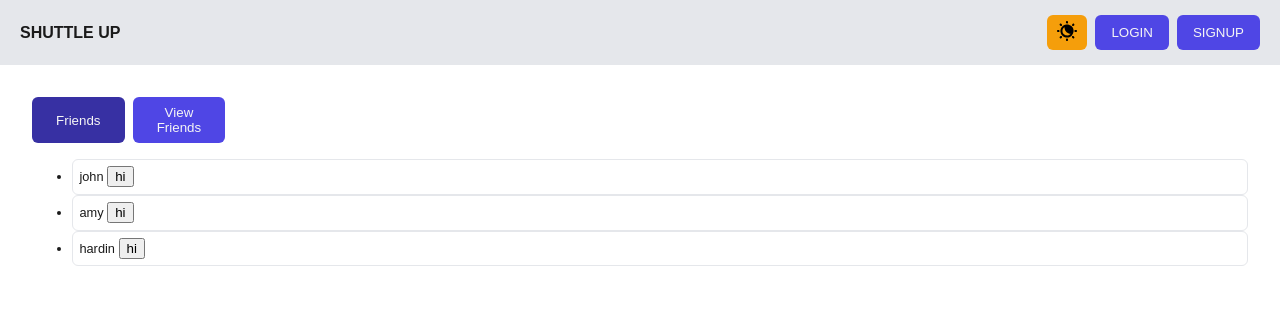
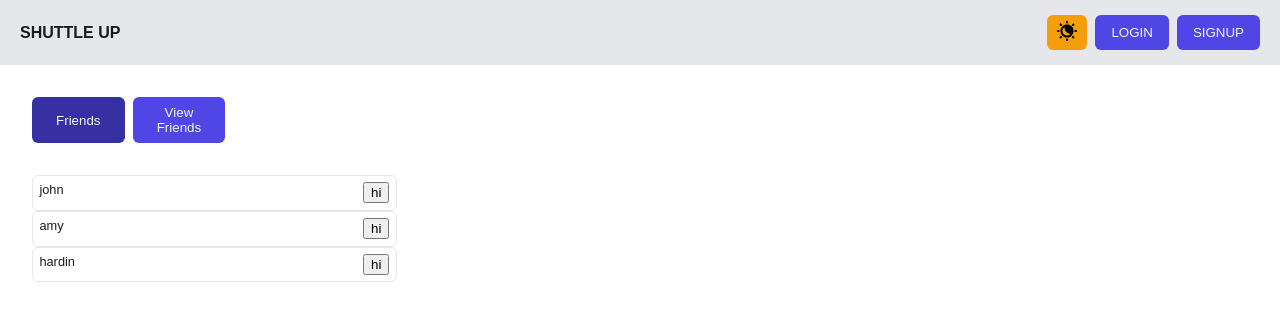
Before and after one commit to pearl174/shuttle-up-frontend, a React (Vite) app: page /friends/1 in a window 1280 px wide. Shown: the top 320 px of the page. Built offline with nearby package versions, Linux system fonts and the light colour scheme.

Commit message:
Add flex to friends and some other changes.

```diff
--- a/src/pages/FriendsPage/FriendList.jsx
+++ b/src/pages/FriendsPage/FriendList.jsx
@@ -4,9 +4,9 @@ export default function FriendList() {
     const [friends, setFriends] = useState(['john', 'amy', 'hardin']);
     return (
         <>
-            <ul>
+            <ul className="friend-list">
                 {friends.map(friend => (
-                    <li key={friend}>{friend} <button>hi</button></li>
+                    <li className="friend" key={friend}>{friend} <button>hi</button></li>
                 ))}
             </ul>
         </>
--- a/src/pages/FriendsPage/Friends.css
+++ b/src/pages/FriendsPage/Friends.css
@@ -2,6 +2,7 @@
     display: flex;
     gap: 0.5em;
     width: fit-content;
+    margin-bottom: 2em;
 }
 
 .buttons-friends > button {
@@ -23,5 +24,16 @@
 
 .friend-list {
     margin: 0;
+    padding: 0;
     list-style-type: none;
 }
+
+.friend {
+    display: flex;
+    justify-content: space-between;
+}
+
+.friends-list-container {
+    width: fit-content;
+    min-width: 30%;
+}
--- a/src/pages/FriendsPage/Friends.jsx
+++ b/src/pages/FriendsPage/Friends.jsx
@@ -15,7 +15,9 @@ export default function Friends() {
                     View Friends
                 </button>
             </div>
-            {mode === "friends"? <FriendList />:<FriendRequests />}
+            <div className="friends-list-container">
+                {mode === "friends"? <FriendList />:<FriendRequests />}
+            </div>
         </div>
     )
 }
```
